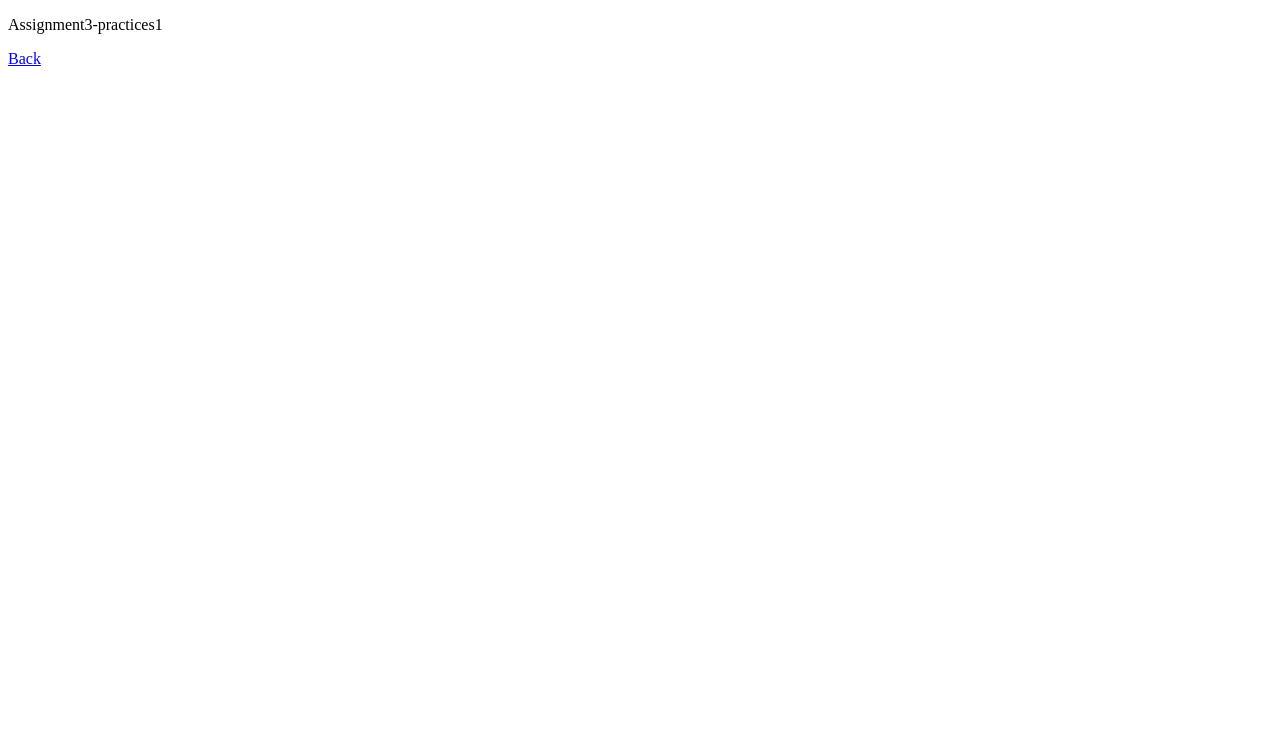
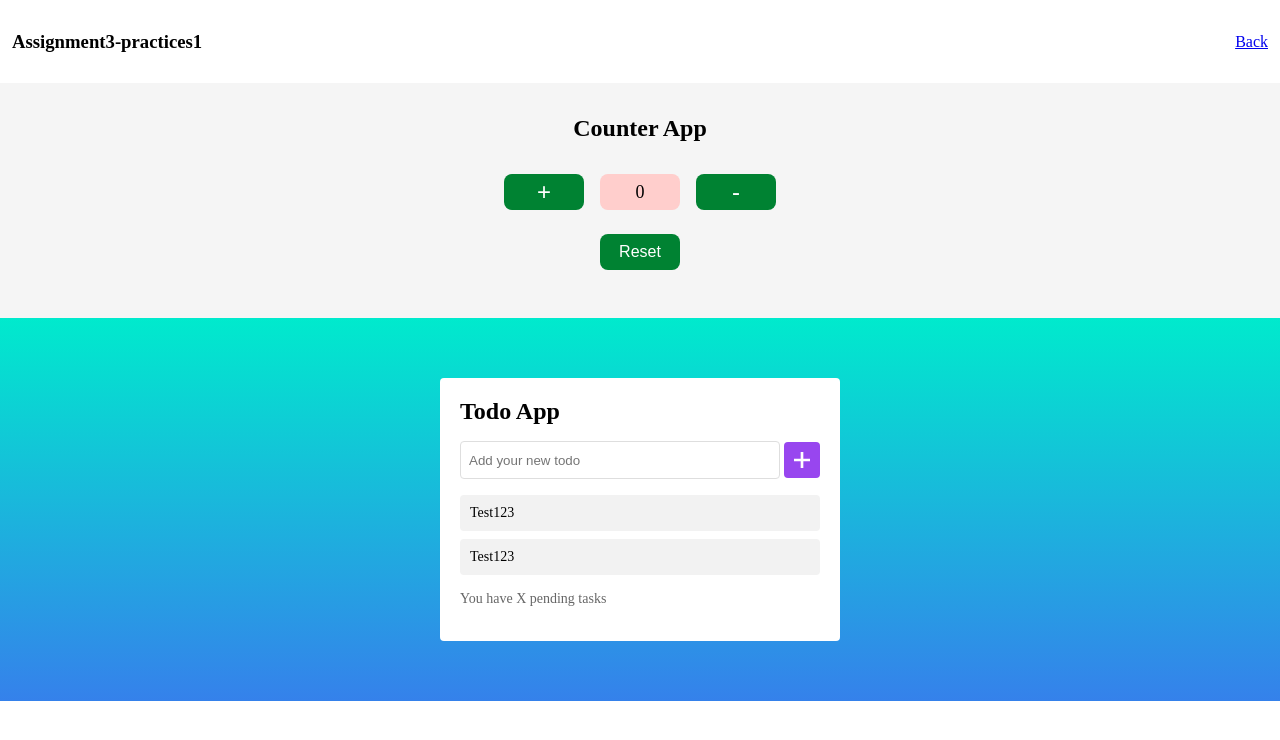
Before and after one commit to ojbgigi/frontend-crash-course, a plain HTML site: page assignment 3/practices1/index.html in a window 1280 px wide. Drawn offline with Linux system fonts and the light colour scheme.

Commit message:
practices1靜態頁面切版完成

```diff
--- a/assignment 3/practices1/index.html
+++ b/assignment 3/practices1/index.html
@@ -5,9 +5,166 @@
     <meta http-equiv="X-UA-Compatible" content="IE=edge">
     <meta name="viewport" content="width=device-width, initial-scale=1.0">
     <title>Assignment3-practices1</title>
+    <style>
+        body{
+            margin: 0;
+        }
+        .wrap{
+            display: flex;
+            flex-direction: column;
+        }
+        .head{
+            display: flex;
+            justify-content: space-between;
+            align-items: center;
+            padding: 12px;
+        }
+        .row h4{font-size: 24px;}
+        .counter-wrap {
+            display: flex;
+            flex-direction: column;
+            align-items: center;
+            background: #f5f5f5;
+            padding-bottom: 48px;
+        }
+        .counter-body {
+            display: flex;
+            gap: 16px;
+            margin-bottom: 24px;
+        }
+        .counter-number{
+            width: 80px;
+            background: #ffcecc;
+            text-align: center;
+            border-radius: 8px;
+            font-size: 18px;
+            line-height: 36px;
+        }
+        .counter .btn{
+            width: 80px;
+            height: 36px;
+            background: #008232;
+            color: #fff;
+            border: 0;
+            border-radius: 8px;
+            font-size: 24px;
+            line-height: 1;
+            cursor: pointer;
+        }
+        .counter .btn:hover{background: #0b9841;}
+        .counter .btn.reset{
+            font-size: 16px;
+        }
+        .todo{
+            padding: 60px 0;
+            background: linear-gradient(to bottom, #00eacd 0%,#3581eb 100%);
+        }
+        .todo-wrap {
+            display: flex;
+            flex-direction: column;
+            background: #fff;
+            width: 360px;
+            margin: 0 auto;
+            padding: 20px;
+            border-radius: 4px;
+        }
+        .todo-wrap h4 {
+            margin: 0;
+        }
+        .todo-control {
+            display: flex;
+            align-items: center;
+            gap: 4px;
+            margin-top: 16px;
+        }
+        input.todo-input {
+            height: 36px;
+            padding: 0 8px;
+            border: 1px solid #dedede;
+            flex: 1;
+            border-radius: 4px;
+        }
+        .todo-control .btn{
+            border: 0;
+            background: #9846ef;
+            width: 36px;
+            height: 36px;
+            border-radius: 4px;
+            cursor: pointer;
+            display: flex;
+            justify-content: center;
+            align-items: center;
+        }
+        .todo-control .btn:hover{
+            background: #a85ef6;
+        }
+        .todo-control .btn svg{
+            fill: #fff;
+            width: 16px;
+            height: 16px;
+        }
+        ul.todo-list{
+            padding: 0;
+            display: flex;
+            flex-direction: column;
+            gap: 8px;
+            list-style: none;
+        }
+        .todo-list li{
+            background: #f2f2f2;
+            padding: 10px;
+            font-size: 14px;
+            border-radius: 4px;
+        }
+        .todo-tip{
+            font-size: 14px;
+            margin-top: 0;
+            color: #666;
+        }
+        @media (max-width: 480px){
+            .todo-wrap {
+                width: auto;
+                margin: 12px;
+            }
+        }
+    </style>
 </head>
 <body>
-    <p>Assignment3-practices1</p>
-    <a href="../../index.html">Back</a>
+    <div class="wrap">
+        <div class="head">
+            <h3>Assignment3-practices1</h3>
+            <a href="../../index.html">Back</a>
+        </div>
+        <div class="content">
+            <div class="row counter">
+                <div class="counter-wrap">
+                    <h4>Counter App</h4>
+                    <div class="counter-body">
+                        <button class="btn add">+</button>
+                        <div class="counter-number">0</div>
+                        <button class="btn sub">-</button>
+                    </div>
+                    <button class="btn reset">Reset</button>
+                </div>
+            </div>
+            <div class="row todo">
+                <div class="todo-wrap">
+                    <h4>Todo App</h4>
+                    <div class="todo-control">
+                        <input class="todo-input" type="text" placeholder="Add your new todo">
+                        <button class="btn"><svg width="24" height="24" viewBox="0 0 24 24"><path d="M24 10h-10v-10h-4v10h-10v4h10v10h4v-10h10z"/></svg></button>
+                    </div>
+                    <ul class="todo-list">
+                        <li>Test123</li>
+                        <li>Test123</li>
+                    </ul>
+                    <p class="todo-tip">You have X pending tasks</p>
+                </div>
+            </div>
+        </div>
+    </div>
+   <script>
+
+   </script>
 </body>
 </html>
```
